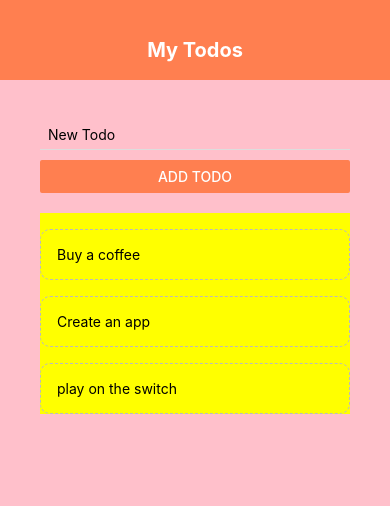
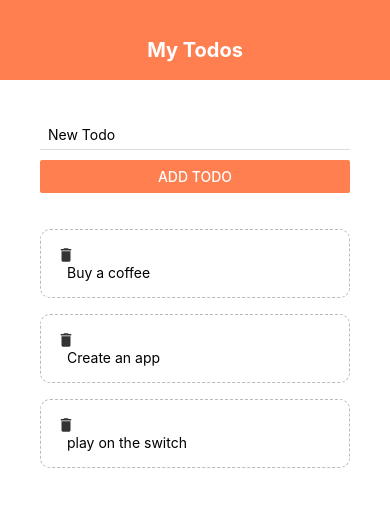
Before and after one commit to kishoreckd/net_ninja_react, a React Native app: screen / in a window 390 px wide. Shown: the top 506 px of the page. Built offline with nearby package versions, Linux system fonts and the light colour scheme.

Commit message:
icon added

```diff
--- a/App.js
+++ b/App.js
@@ -59,17 +59,17 @@
 const styles = StyleSheet.create({
   container: {
     flex: 1,
-    backgroundColor: '#fff',
+    // backgroundColor: '#fff',
     // paddingTop:40,
     // paddingHorizontal:20
   },
   content : {
     padding :40,
-    backgroundColor:'pink',
+    // backgroundColor:'pink',
     flex:1
   },
   list:{
     marginTop:20,
-    backgroundColor:'yellow'
+    // backgroundColor:'yellow'
   }
 });
--- a/components/todo.js
+++ b/components/todo.js
@@ -1,13 +1,16 @@
 import { StatusBar } from 'expo-status-bar';
 import { useState } from 'react';
-import {  StyleSheet, Text, TouchableOpacity} from 'react-native';
-
+import {  StyleSheet, Text, TouchableOpacity, View} from 'react-native';
+import {MaterialIcons} from '@expo/vector-icons'
 
 
 export default function TodoItem({item,presshandler}) {
  return(
     <TouchableOpacity onPress={()=>presshandler(item.key)}>
-    <Text style ={styles.item}>{item.text}</Text>
+        <View style ={styles.item}>
+            <MaterialIcons name='delete' size={18} color='#333' />
+            <Text style={styles.itemText}>{item.text}</Text>
+        </View>
     </TouchableOpacity>
  )
 }
@@ -22,5 +25,8 @@
         borderWidth:1,
         borderStyle:'dashed',
         borderRadius:10
+    },
+    itemText:{
+        marginLeft:10
     }
 })
```
